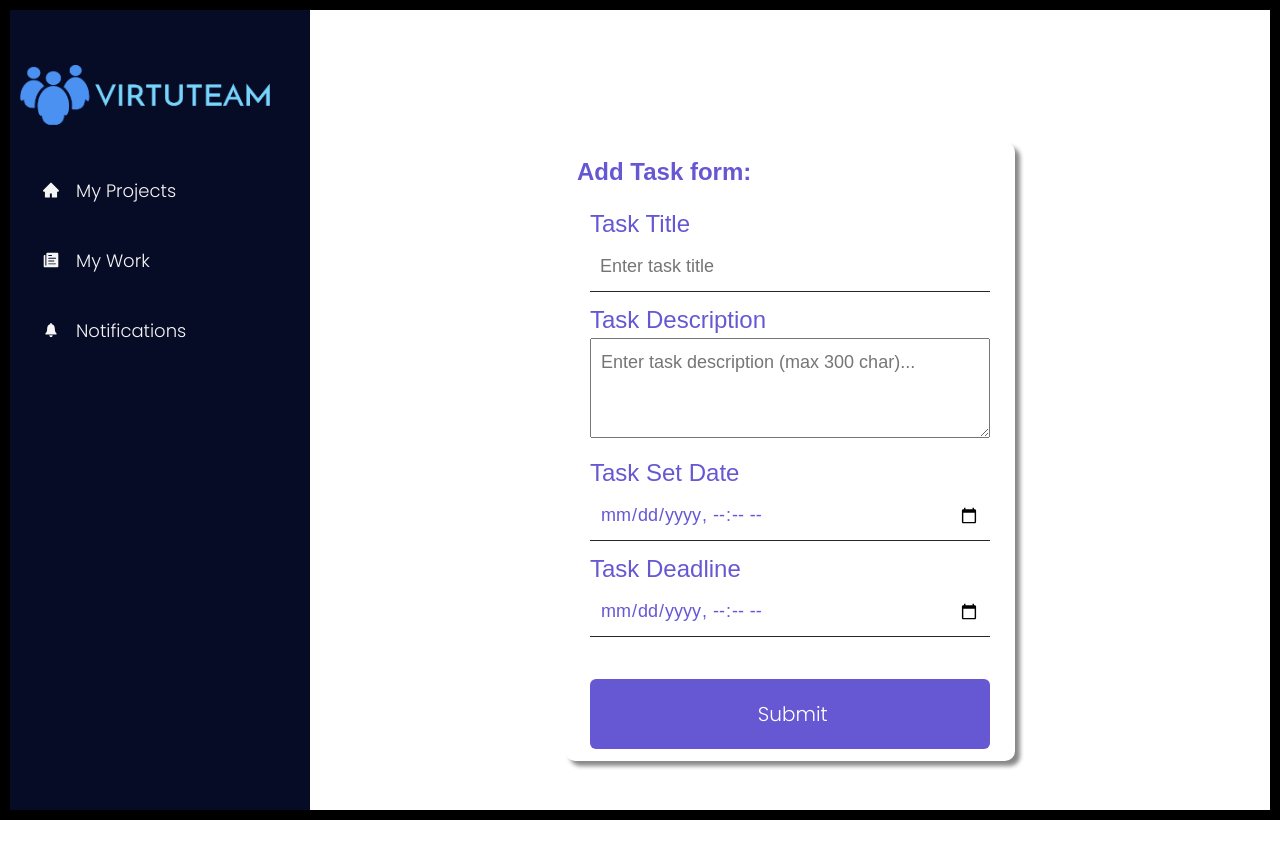
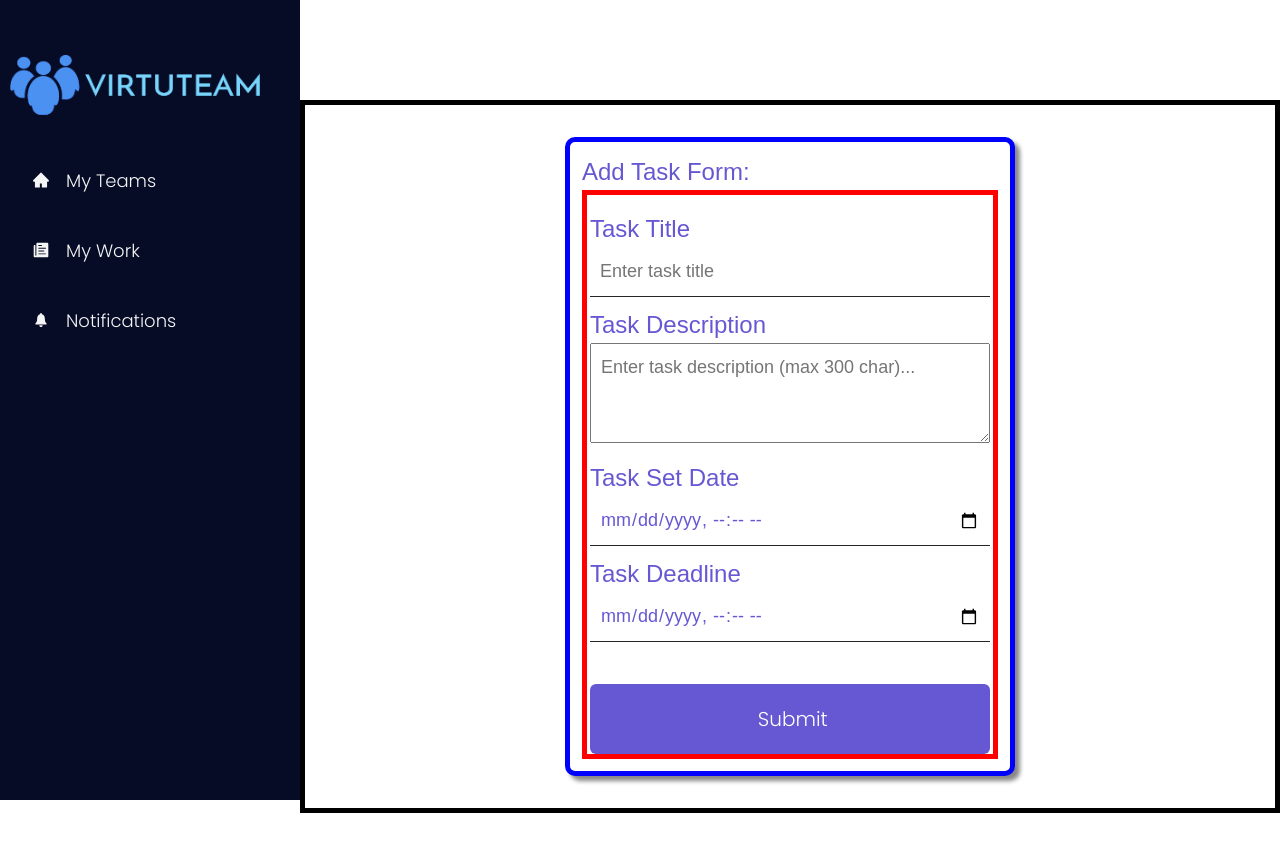
Before and after one commit to HenriR21k/React-FYP, a React (Create React App) app: page /GroupPage/AddTaskPage in a window 1280 px wide. Shown: the top 858 px of the page. Built offline with nearby package versions, Linux system fonts and the light colour scheme.

Commit message:
refactored building a form update

```diff
--- a/src/components/entities/FormComponents.css
+++ b/src/components/UI/FormComponents.css
@@ -1,5 +1,4 @@
 input {
-
   height: 50px;
   width: 100%;
   background-color: transparent;
@@ -11,24 +10,18 @@ input {
   border-right: none;
   border-bottom: solid #292424 1px;
   padding: 3px 10px;
-
 }
 
 textarea {
   height: 100px;
   width: 100%;
-
-
 }
 
 label {
-
 	font-family: "DM Sans", sans-serif;
   font-size: 24px;
   line-height: 1.5;
 	color: #6658d3;
-
-
 }
 
 /*References the contents inside the input field*/
@@ -45,3 +38,41 @@ textarea[name] {
   line-height: 1.5;
   padding: 10px;
 }
+
+form {
+  display: flex;
+  align-items: center;
+  justify-content: center;
+  /*margin-top: 10%;*/
+  padding: 1rem 1rem 0;
+  border: 5px solid red;
+}
+
+.FormBody label {
+  font-family: "DM Sans", sans-serif;
+  font-size: 24px;
+  line-height: 1.5;
+	color: #6658d3;
+}
+
+.FormCard {
+  margin: 2rem auto;
+  display: flex;
+  flex-direction: column;
+  width: 100%;
+  max-width: 450px;
+  background-color: #FFF;
+  border-radius: 10px;
+  box-shadow: 5px 5px 4px #888888;
+  padding: .75rem;
+  border: 5px solid blue;
+}
+
+.FormFields {
+  background-color: white;
+}
+
+.Field {
+  width: 400px;
+  padding-bottom: 10px;
+}
--- a/src/components/entities/FormComponents.js
+++ b/src/components/UI/FormComponents.js
@@ -3,9 +3,39 @@ import './FormComponents.css';
 export function Form(props) {
 
   return (
-    <form onSubmit={props.onSubmit}>
+    <div className='FormBody'>
+      <label htmlFor={props.name}> {props.label} </label> <br/>
+      <form  onSubmit={props.onSubmit}>
       {props.children}
-    </form>
+      </form>
+    </div>
+  )
+}
+
+export function FormCard(props) {
+
+  return (
+    <div className='FormCard'>
+      {props.children}
+    </div>
+  )
+}
+
+export function FormFields(props) {
+
+  return (
+    <div className='FormFields'>
+      {props.children}
+    </div>
+  )
+}
+
+export function Field(props) {
+
+  return (
+    <div className='Field'>
+      {props.children}
+    </div>
   )
 }
 
--- a/src/components/entities/TaskForm.css
+++ /dev/null
@@ -1,40 +0,0 @@
-.Form {
-
-  display: flex;
-  align-items: center;
-  justify-content: center;
-  /*margin-top: 10%;*/
-  padding: 1rem 1rem 0;
-
-}
-
-.FormFields {
-  background-color: white;
-}
-
-.Field {
-  width: 400px;
-  padding-bottom: 10px;
-}
-
-.Card {
-
-    margin: 2rem auto;
-    display: flex;
-    flex-direction: column;
-    width: 100%;
-    max-width: 450px;
-    background-color: #FFF;
-    border-radius: 10px;
-    box-shadow: 5px 5px 4px #888888;
-    padding: .75rem;
-
-
-}
-
-.Card h1 {
-  font-family: "DM Sans", sans-serif;
-  font-size: 24px;
-  line-height: 1.5;
-	color: #6658d3;
-}
--- a/src/components/entities/TaskForm.js
+++ b/src/components/entities/TaskForm.js
@@ -1,29 +1,22 @@
-import {Form, FormInput, FormSelect, FormTextArea} from "./FormComponents.js";
+import {Form, FormInput, FormSelect, FormTextArea, FormCard, FormFields, Field} from "../UI/FormComponents.js";
 import Button from "../UI/Button";
 import { useState } from "react";
 import { Navigate, useNavigate } from 'react-router-dom';
-import './FormComponents.css'
-import './TaskForm.css'
-
 
 export default function TaskForm(props) {
 
   //Initialisation
-
   const navigate = useNavigate();
-
   //State
   const [task, setTask] = useState(null);
   //Methods
 
-
-
   const handleChange = (event) => {
     const updatedTask = {...task, [event.target.name]: event.target.value};
     setTask(updatedTask);
-
   };
 
+  //Needs to stay
   const handleSubmit = async (event) => {
     event.preventDefault()
     task['GroupID'] = props.groupID;
@@ -31,53 +24,37 @@ export default function TaskForm(props) {
     console.log(task);
     props.onPost(task);
     navigate('/');
-
   }
 
   //View
   return (
     <>
-
-
-
-
-<div className="Container">
-    <div className="Card">
-      <h1>Add Task form:</h1>
-        <div className="Form">
-            <Form onSubmit={handleSubmit}>
-                <div className="FormFields">
-                  <div className="Field">
-                    <FormInput name = "TaskTitle" placeholder = "Enter task title" label = "Task Title" onChange={handleChange}   />
-                    </div>
-                    <div className="Field">
-                    <FormTextArea name = "TaskDescription" placeholder = "Enter task description (max 300 char)..." label = "Task Description" onChange={handleChange}  />
-                    </div>
-                    <div className="Field">
-                    <FormInput name = "TaskSetDate" type = "datetime-local" placeholder = "YYYY/MM/DDT00:00:00Z" label = "Task Set Date" onChange={handleChange} />
-                    </div>
-                    <div className="Field">
-                    <FormInput name = "TaskDeadline" type = "datetime-local" placeholder = "YYYY/MM/DDT00:00:00Z" label = "Task Deadline" onChange={handleChange} />
-                    </div>
-                <Button
+    <FormCard>
+            <Form label = "Add Task Form: ">
+                <FormFields>
+                    <Field>
+                      <FormInput name = "TaskTitle" placeholder = "Enter task title" label = "Task Title" onChange={handleChange}/>
+                    </Field>
+                    <Field>
+                      <FormTextArea name = "TaskDescription" placeholder = "Enter task description (max 300 char)..." label = "Task Description" onChange={handleChange}/>
+                    </Field>
+                    <Field>
+                      <FormInput name = "TaskSetDate" type = "datetime-local" placeholder = "YYYY/MM/DDT00:00:00Z" label = "Task Set Date" onChange={handleChange}/>
+                    </Field>
+                    <Field>
+                      <FormInput name = "TaskDeadline" type = "datetime-local" placeholder = "YYYY/MM/DDT00:00:00Z" label = "Task Deadline" onChange={handleChange}/>
+                    </Field>
+                  <Button
                   className = "submitBtn"
                   img = ""
                   alt = ""
                   title = "Submit"
                   onClick = {handleSubmit}
                   type = "Button"
-                ></Button>
-              </div>
-
-              </Form>
-      </div>
-    </div>
-  </div>
-
-
-
-
+                  ></Button>
+                </FormFields>
+            </Form>
+    </FormCard>
     </>
   )
-
 }
--- a/src/components/layouts/Layout.css
+++ b/src/components/layouts/Layout.css
@@ -1,14 +1,12 @@
 
 div.pageComponents {
     margin-top: 100px;
-
+    border: 5px solid black;
 }
 
 div.page {
     position: relative;
-    border: 10px solid black;
     display: grid;
-
     grid-template-columns: 1fr 5fr;
 
 
--- a/src/components/layouts/SidebarData.js
+++ b/src/components/layouts/SidebarData.js
@@ -7,7 +7,7 @@ import * as IoIcons from "react-icons/io";
 export const SidebarData = [
 
   {
-    title: "My Projects",
+    title: "My Teams",
     path: "/",
     icon: <AiIcons.AiFillHome />,
     cName: "nav-text",
--- a/src/components/pages/Home.js
+++ b/src/components/pages/Home.js
@@ -10,13 +10,12 @@ function Home() {
   const endpoint = `groups/users/${loggedInUserID}`
 
   //State
-
   const [groups, , loadingMessage] = useLoad(endpoint)
 
   // View ----------------------------------------
   return (
     <section>
-      <div className="Home">Your Projects</div>
+      <div className="Home">Your Teams</div>
       {
         !groups
           ? <p>{loadingMessage}</p>
```
Also changed, not shown: src/components/pages/AddTasksPage.js (+0 -9 lines).
